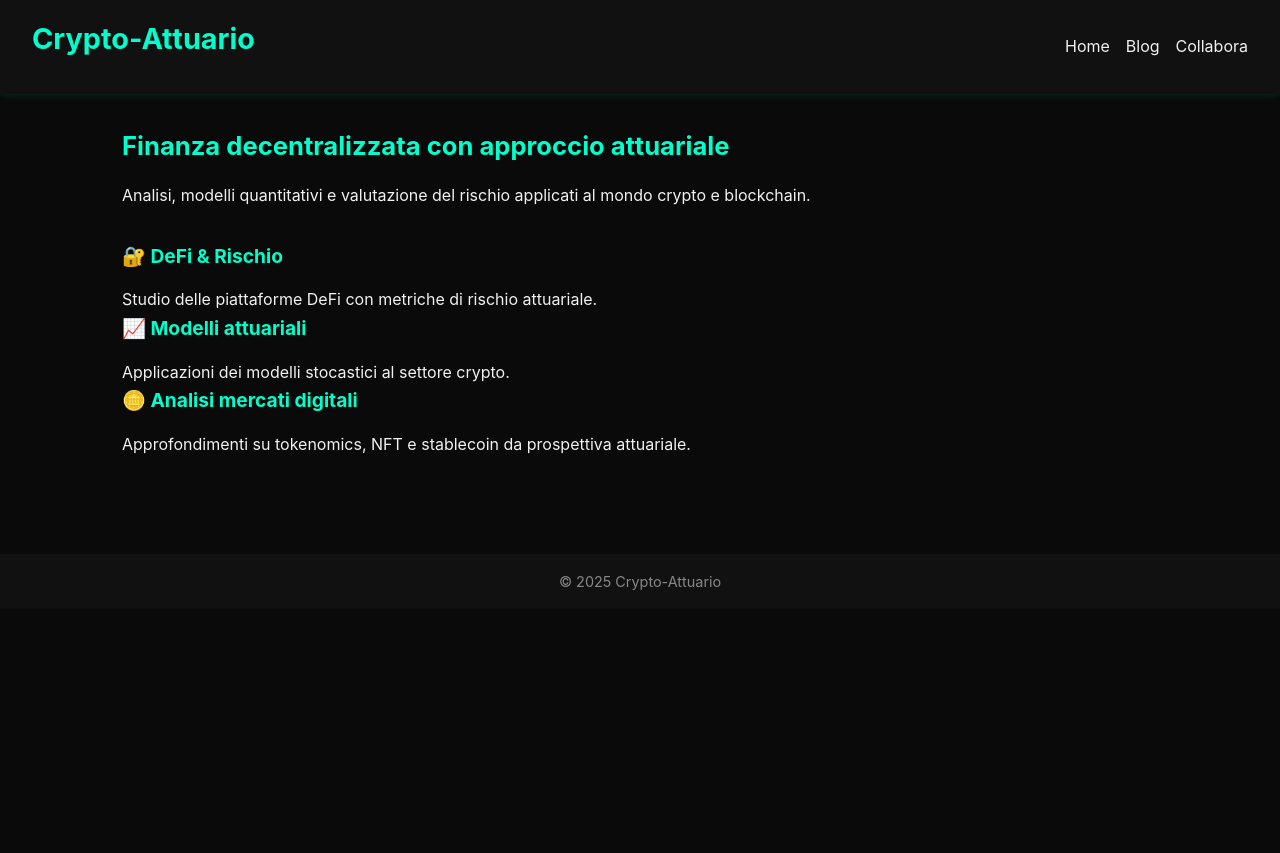
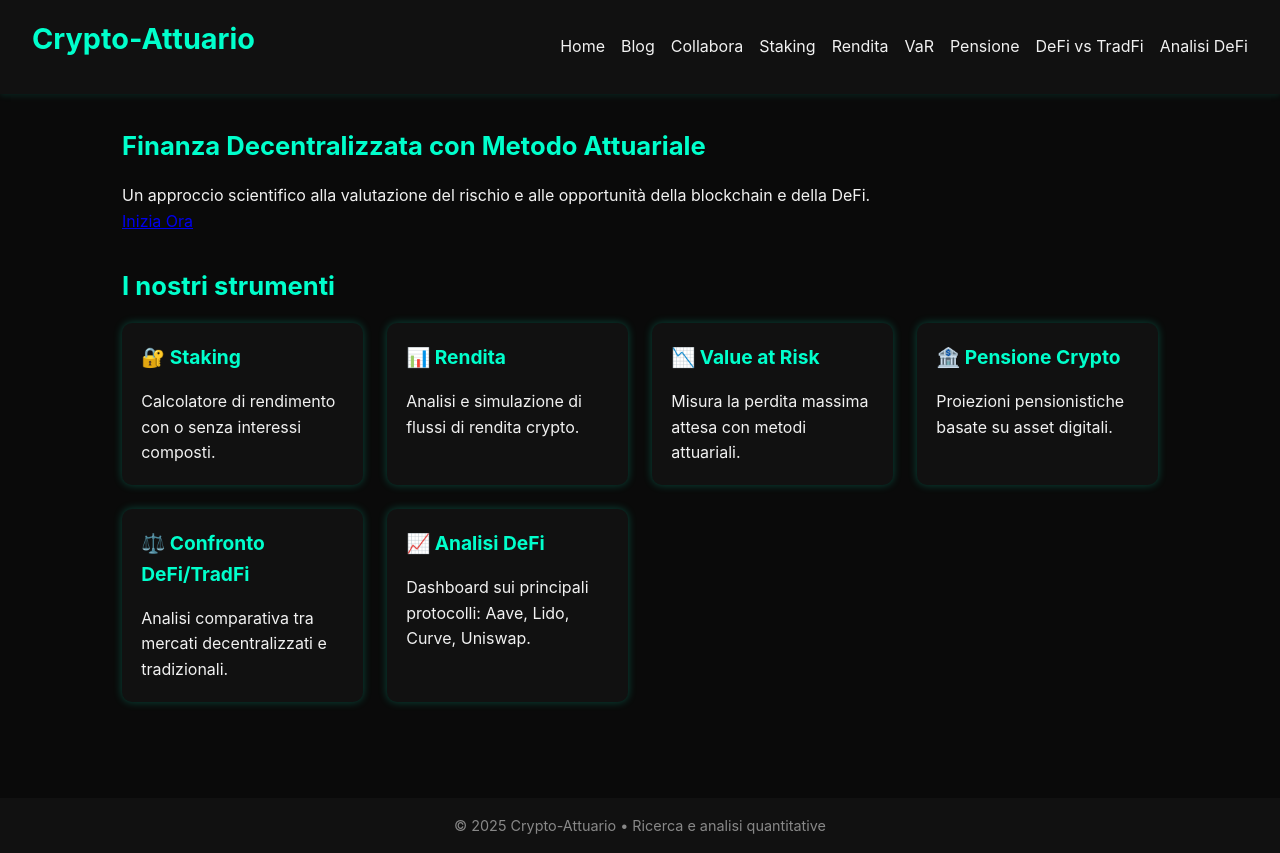
Before and after one commit to pietroscik/crypto-attuario, a Next.js app: page / in a window 1280 px wide. Before the commit the page ends 800 px from the top, so only its background shows below. Built offline with nearby package versions, Linux system fonts and the light colour scheme.

Commit message:
Update index.js

```diff
--- a/pages/index.js
+++ b/pages/index.js
@@ -1,42 +1,66 @@
 export default function Home() {
   return (
     <>
-      <header>
+      <header className="header">
         <h1>Crypto-Attuario</h1>
         <nav>
           <a href="/">Home</a>
           <a href="/blog">Blog</a>
           <a href="/sponsor">Collabora</a>
+          <a href="/staking">Staking</a>
+          <a href="/rendita">Rendita</a>
+          <a href="/var">VaR</a>
+          <a href="/pensione">Pensione</a>
+          <a href="/confronto">DeFi vs TradFi</a>
+          <a href="/defi">Analisi DeFi</a>
         </nav>
       </header>
 
       <main>
+        {/* Hero */}
         <section className="hero">
-          <h2>Finanza decentralizzata con approccio attuariale</h2>
+          <h2>Finanza Decentralizzata con Metodo Attuariale</h2>
           <p>
-            Analisi, modelli quantitativi e valutazione del rischio applicati al mondo crypto
-            e blockchain.
+            Un approccio scientifico alla valutazione del rischio e alle opportunità
+            della blockchain e della DeFi.
           </p>
+          <a href="/staking" className="cta-btn">Inizia Ora</a>
         </section>
 
-        <section className="features">
-          <div>
-            <h3>🔐 DeFi & Rischio</h3>
-            <p>Studio delle piattaforme DeFi con metriche di rischio attuariale.</p>
-          </div>
-          <div>
-            <h3>📈 Modelli attuariali</h3>
-            <p>Applicazioni dei modelli stocastici al settore crypto.</p>
-          </div>
-          <div>
-            <h3>🪙 Analisi mercati digitali</h3>
-            <p>Approfondimenti su tokenomics, NFT e stablecoin da prospettiva attuariale.</p>
+        {/* Servizi */}
+        <section className="services">
+          <h2>I nostri strumenti</h2>
+          <div className="grid">
+            <div className="card">
+              <h3>🔐 Staking</h3>
+              <p>Calcolatore di rendimento con o senza interessi composti.</p>
+            </div>
+            <div className="card">
+              <h3>📊 Rendita</h3>
+              <p>Analisi e simulazione di flussi di rendita crypto.</p>
+            </div>
+            <div className="card">
+              <h3>📉 Value at Risk</h3>
+              <p>Misura la perdita massima attesa con metodi attuariali.</p>
+            </div>
+            <div className="card">
+              <h3>🏦 Pensione Crypto</h3>
+              <p>Proiezioni pensionistiche basate su asset digitali.</p>
+            </div>
+            <div className="card">
+              <h3>⚖️ Confronto DeFi/TradFi</h3>
+              <p>Analisi comparativa tra mercati decentralizzati e tradizionali.</p>
+            </div>
+            <div className="card">
+              <h3>📈 Analisi DeFi</h3>
+              <p>Dashboard sui principali protocolli: Aave, Lido, Curve, Uniswap.</p>
+            </div>
           </div>
         </section>
       </main>
 
       <footer>
-        <p>© 2025 Crypto-Attuario</p>
+        <p>© 2025 Crypto-Attuario • Ricerca e analisi quantitative</p>
       </footer>
     </>
   );
```
